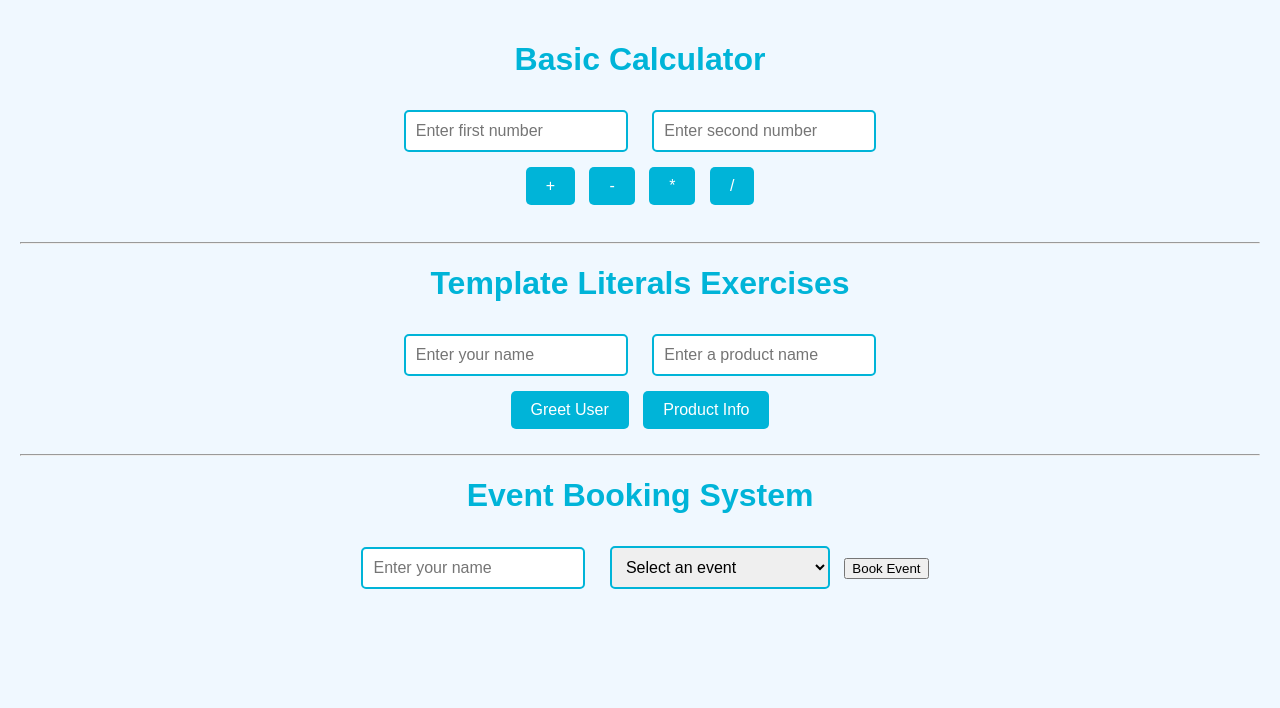
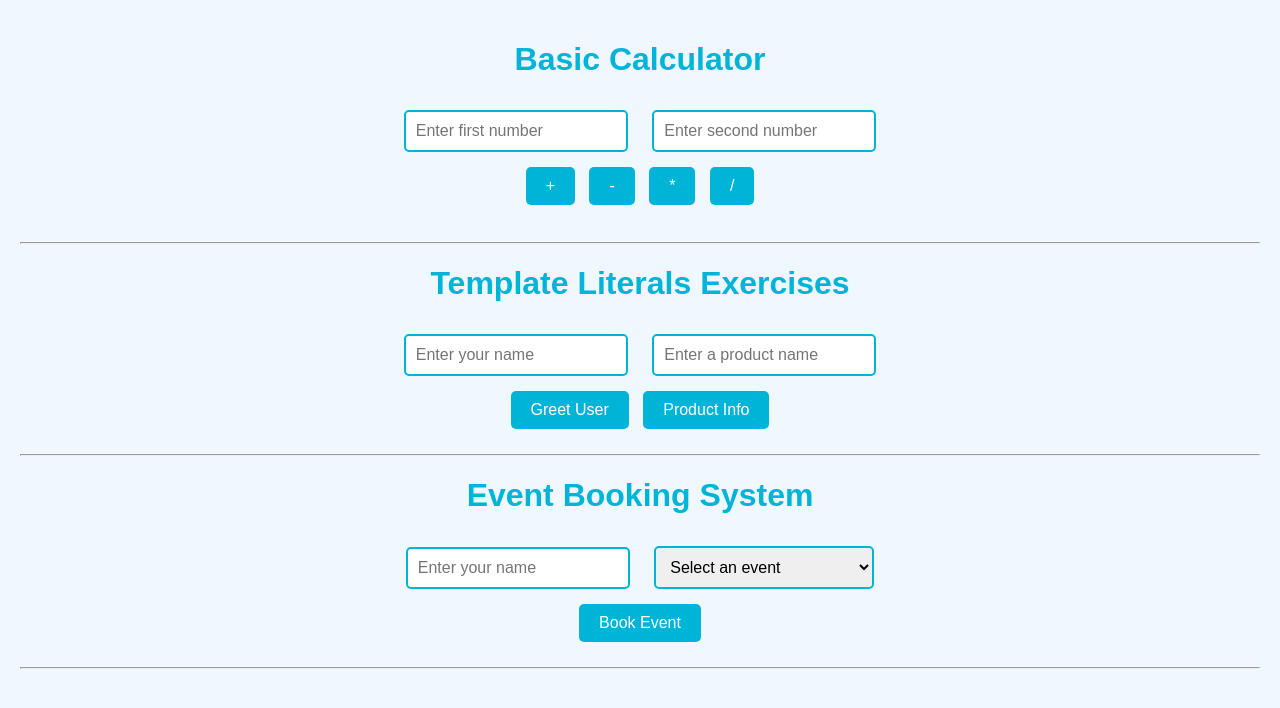
Before and after one commit to dewi-xaltius/es6-features, a plain HTML site: page index.html in a window 1280 px wide. Drawn offline with Linux system fonts and the light colour scheme.

```diff
--- a/index.html
+++ b/index.html
@@ -59,10 +59,13 @@
         </select>
 
         <!-- Button to confirm booking -->
-        <button id="bookEventBtn">Book Event</button>
+        <div class="buttons">
+            <button id="bookEventBtn">Book Event</button>
+        </div>
 
         <!-- Display the result -->
         <p id="eventResult"></p>
+        <hr>
     </div>
 
     <!-- Link to external JavaScript file -->
```
